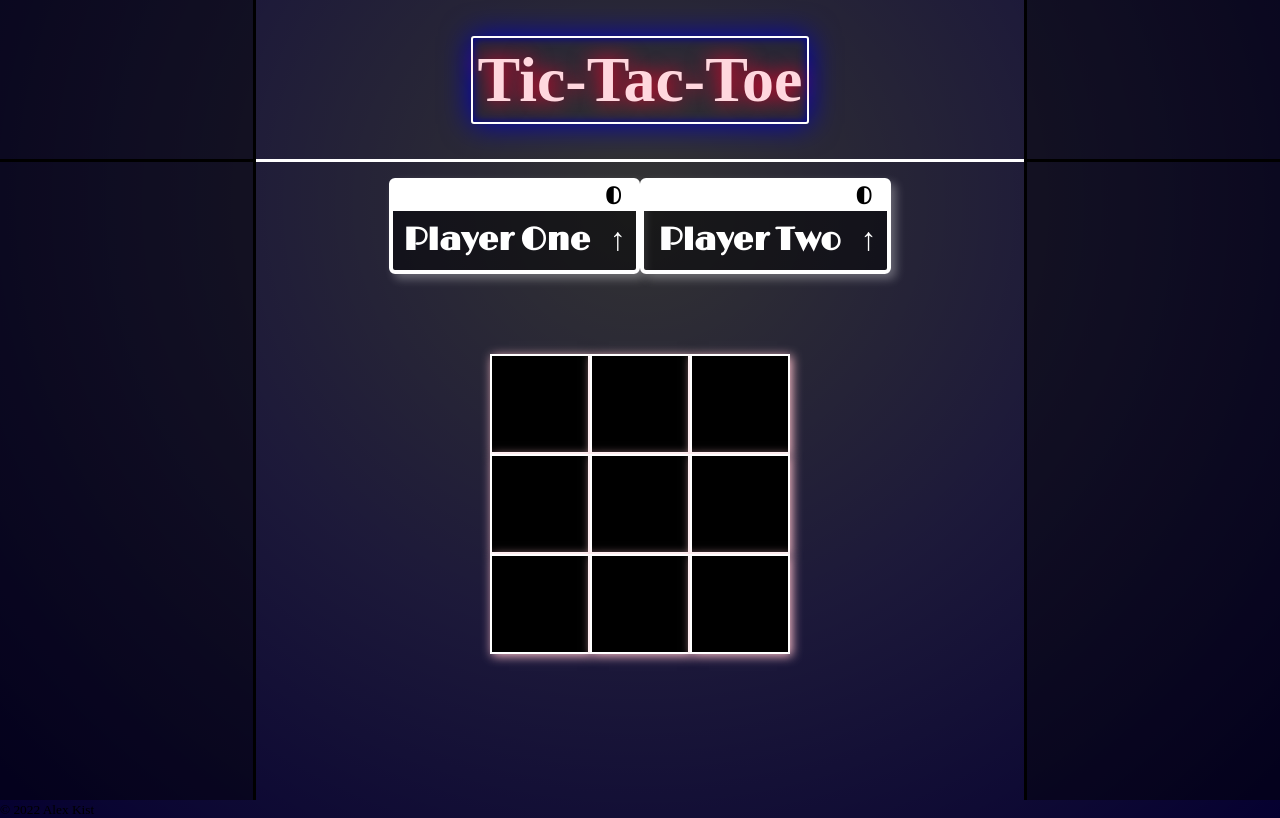
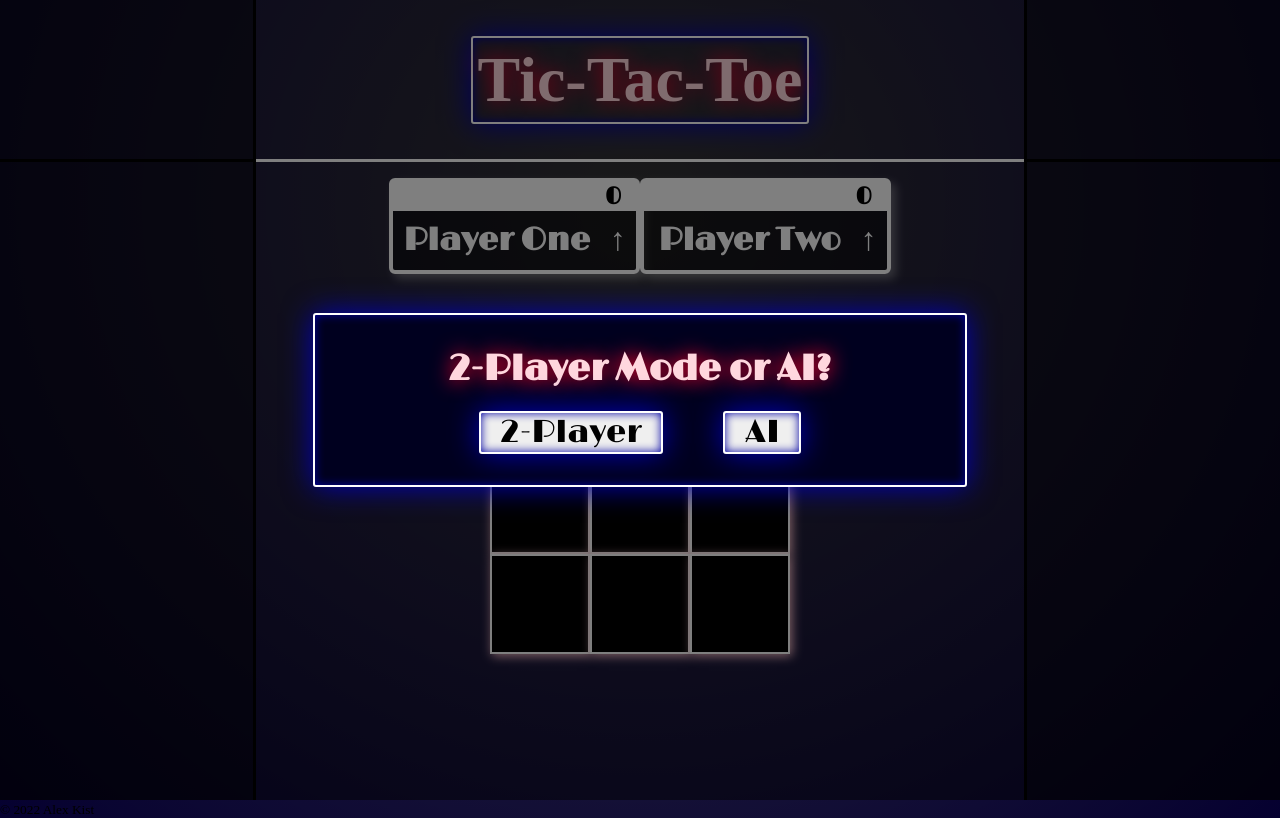
Before and after one commit to akist529/tic-tac-toe, a plain HTML site: page index.html in a window 1280 px wide. Drawn offline with nearby package versions, Linux system fonts and the light colour scheme; a web font is replaced by a local one.

Commit message:
Add popup window to allow player or AI mode when game starts

```diff
--- a/index.html
+++ b/index.html
@@ -11,6 +11,10 @@
         <div class="popup-container">
             <div class="popup">
                 <h2 id="popup-text"></h2>
+                <div>
+                    <button onClick="displayController.playerMode()">2-Player</button>
+                    <button onClick="displayController.compMode()">AI</button>
+                </div>
             </div>
         </div>
         <div class="container">
--- a/script.js
+++ b/script.js
@@ -4,6 +4,17 @@ const Gameboard = (() => {
     for (let i = 0; i < 9; i++) {
         spaces.push('');
     }
+
+    setTimeout(() => {
+        $("#popup-text").html("2-Player Mode or AI?");
+
+        $(".popup-container").css("display", "flex");
+        $(".popup div").css("display", "flex");
+
+        $(".popup").animate({
+            opacity: "100%"
+        }, 300);
+    }, 1000);
 
     const render = (function() {
         for (let i = 0; i < spaces.length; i++) {
@@ -240,8 +251,20 @@ const displayController = (() => {
         }
     }
 
+    const playerMode = function() {
+        $(".popup div").css("display", "none");
+        $(".popup-container").css("display", "none");
+    }
+
+    const compMode = function() {
+        $(".popup div").css("display", "none");
+        $(".popup-container").css("display", "none");
+    }
+
     return {
-        checkWin
+        checkWin,
+        playerMode,
+        compMode
     }
 })();
 
--- a/style.css
+++ b/style.css
@@ -46,22 +46,40 @@ h2 {
     z-index: 2;
 
     display: flex;
+    flex-direction: column;
     justify-content: center;
     align-items: center;
+    gap: 20px;
 
     border: 2px solid white;
     border-radius: 3px;
     padding: 5px;
     background-color: rgb(0, 0, 31);
 
-    font-family: "Neonderthaw";
-    font-size: 2.5rem;
+    font-family: "Limelight";
+    font-size: 1.5rem;
     font-weight: 600;
     color: rgb(255, 215, 222);
     text-shadow: 0 0 20px rgb(255, 0, 43);
     box-shadow: inset 0 0 10px rgb(0, 0, 163), 0 0 30px rgb(0, 0, 190);
 
     opacity: 0%;
+}
+
+.popup > div {
+    display: none;
+    gap: 60px;
+}
+
+.popup button {
+    padding: 0 20px;
+
+    font-family: "Limelight";
+    font-size: 2rem;
+
+    border: 2px solid white;
+    border-radius: 3px;
+    box-shadow: inset 0 0 10px rgb(0, 0, 163), 0 0 30px rgb(0, 0, 190);
 }
 
 .container {
```
